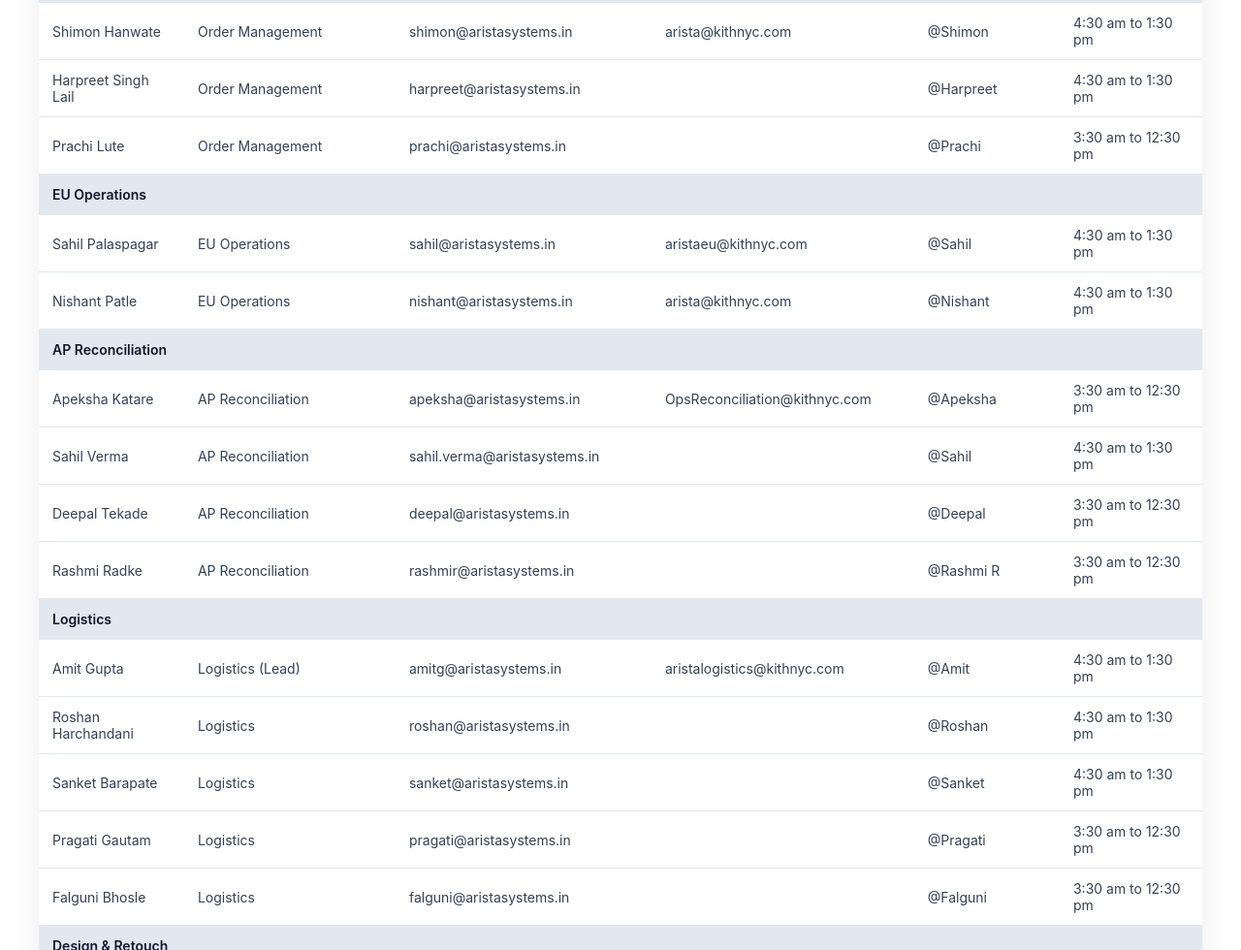
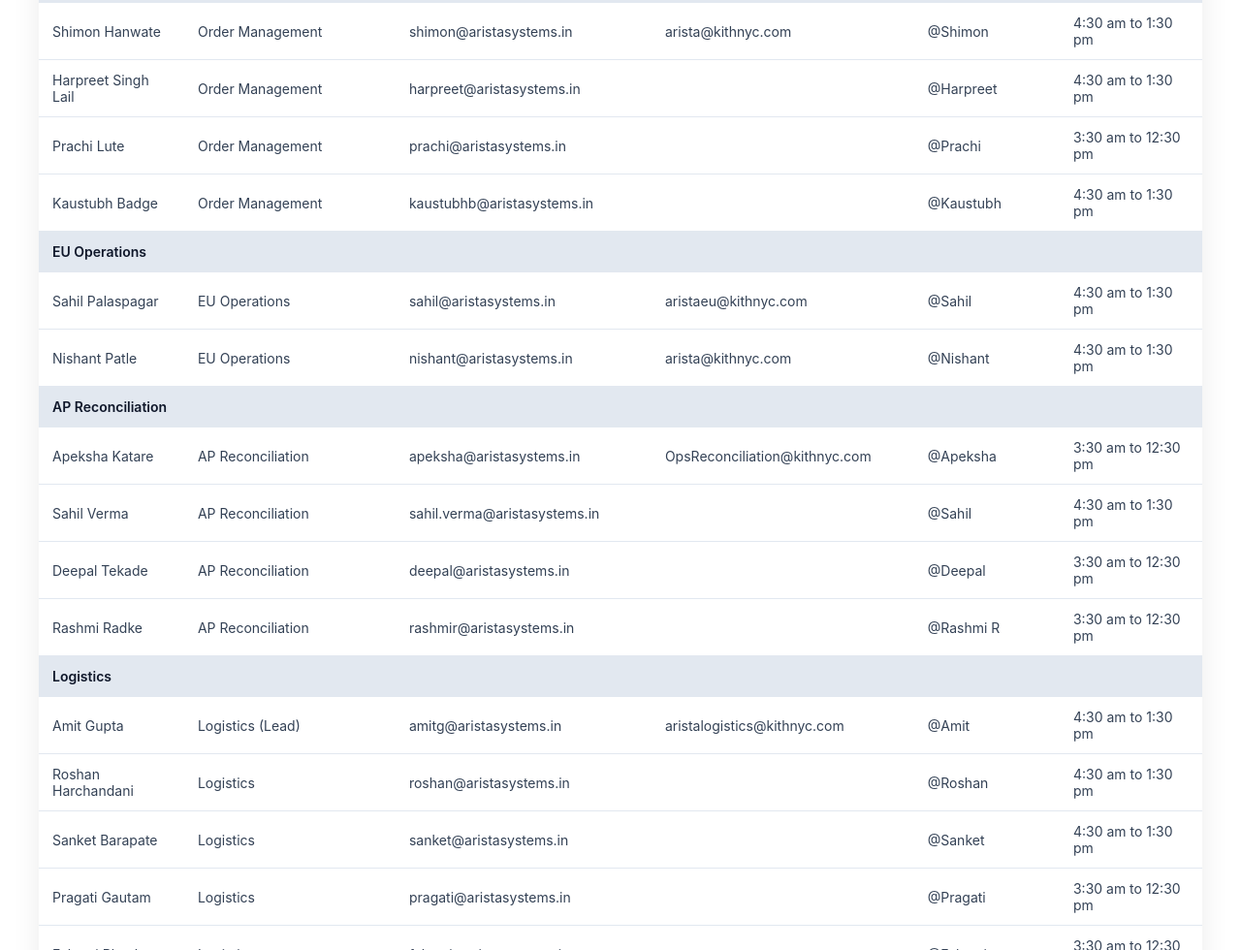
Before and after one commit to NadimSArista/Arista.KITH-Roles-Responsiblities-Hub, a plain HTML site: page directory.html in a window 1280 px wide. Shown: the part 2212-3192 px from the top of the page at 97% size. Drawn offline with Linux system fonts and the light colour scheme.

Commit message:
directory.html

```diff
--- a/directory.html
+++ b/directory.html
@@ -174,6 +174,7 @@
           <tr><td>Shimon Hanwate</td><td>Order Management</td><td>shimon@aristasystems.in</td><td>arista@kithnyc.com</td><td>@Shimon</td><td>4:30 am to 1:30 pm</td></tr>
           <tr><td>Harpreet Singh Lail</td><td>Order Management</td><td>harpreet@aristasystems.in</td><td></td><td>@Harpreet</td><td>4:30 am to 1:30 pm</td></tr>
           <tr><td>Prachi Lute</td><td>Order Management</td><td>prachi@aristasystems.in</td><td></td><td>@Prachi</td><td>3:30 am to 12:30 pm</td></tr>
+          <tr><td>Kaustubh Badge</td><td>Order Management</td><td>kaustubhb@aristasystems.in</td><td></td><td>@Kaustubh</td><td>4:30 am to 1:30 pm</td></tr>
 
           <!-- EU OPS -->
           <tr class="row-header"><td colspan="6">EU Operations</td></tr>
```
